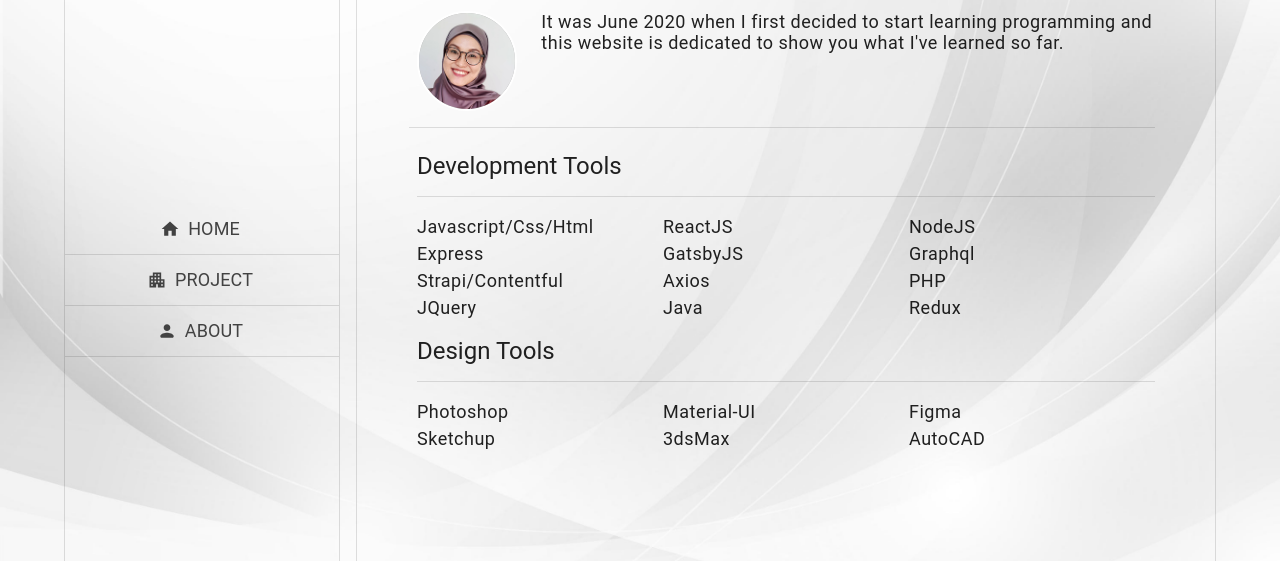
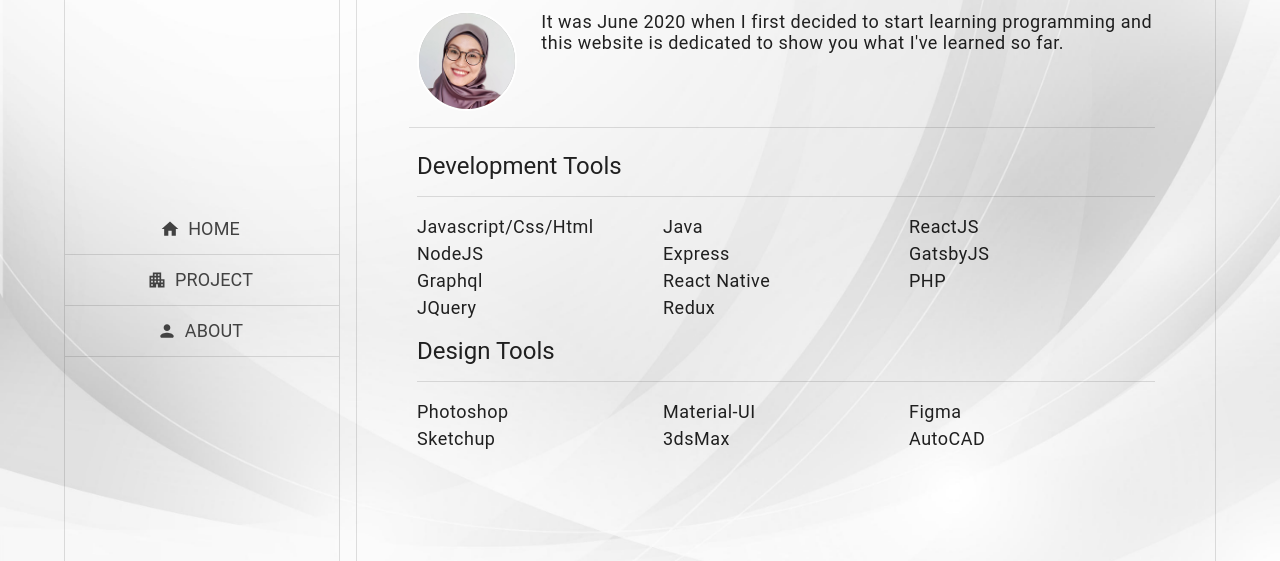
Before and after one commit to RizaHariati/GatsbyPortFolio, a Gatsby site: page /about in a window 1280 px wide. Shown: the part 107-668 px from the top of the page. Built offline with nearby package versions, Linux system fonts and the light colour scheme; Gatsby itself is replaced by a stand-in of ours.

Commit message:
changing data

```diff
--- a/src/data/data.js
+++ b/src/data/data.js
@@ -44,16 +44,15 @@ const aboutData = [
     title: "Development Tools",
     tools: [
       "Javascript/Css/Html",
+      "Java",
       "ReactJS",
       "NodeJS",
       "Express",
       "GatsbyJS",
       "Graphql",
-      "Strapi/Contentful",
-      "Axios",
+      "React Native",
       "PHP",
       "JQuery",
-      "Java",
       "Redux",
     ],
   },
```
